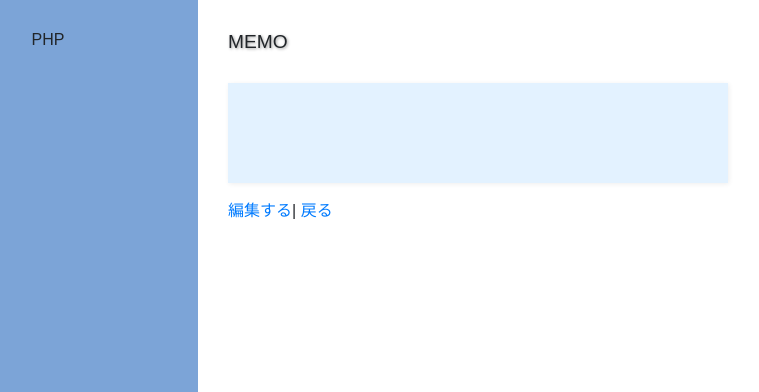
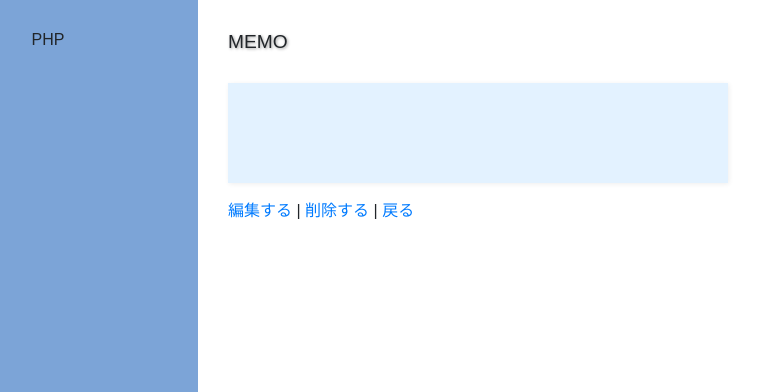
Before and after one commit to ryuichi-58/memo_app, a PHP site: page /memo.php?id=1 in a window 1280 px wide. Shown: the top 392 px of the page, without its empty margins (102-861 px from the left). Run offline with PHP 8.4, Linux system fonts and the light colour scheme; data that the repository does not hold is empty.

Commit message:
削除ボタン追記

```diff
--- a/memo.php
+++ b/memo.php
@@ -26,7 +26,8 @@ $memo = $memos->fetch();
 ?>
 <article>
     <pre><?php print($memo['memo']); ?></pre>
-    <a href="update.php?id=<?php print($memo['id']); ?>">編集する</a>|
+    <a href="update.php?id=<?php print($memo['id']); ?>">編集する</a> |
+    <a href="delete.php?id=<?php print($memo['id']); ?>">削除する</a> |
     <a href="index.php">戻る</a>
 </article>
 </main>
```
